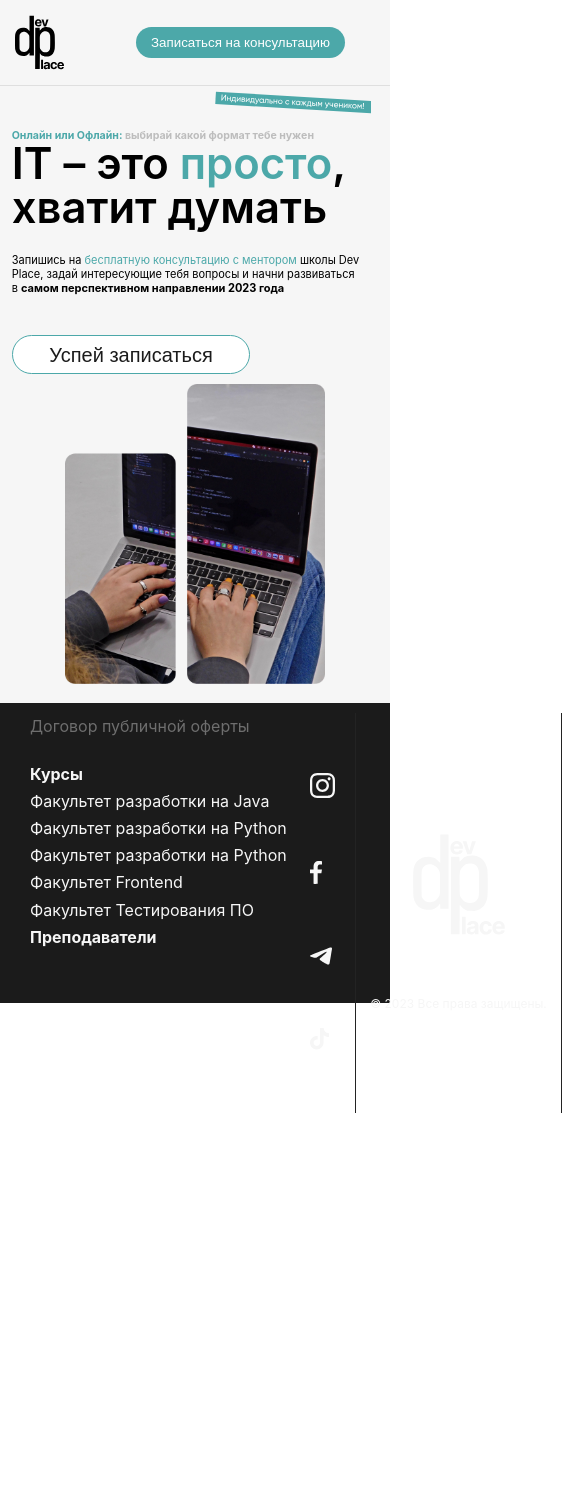
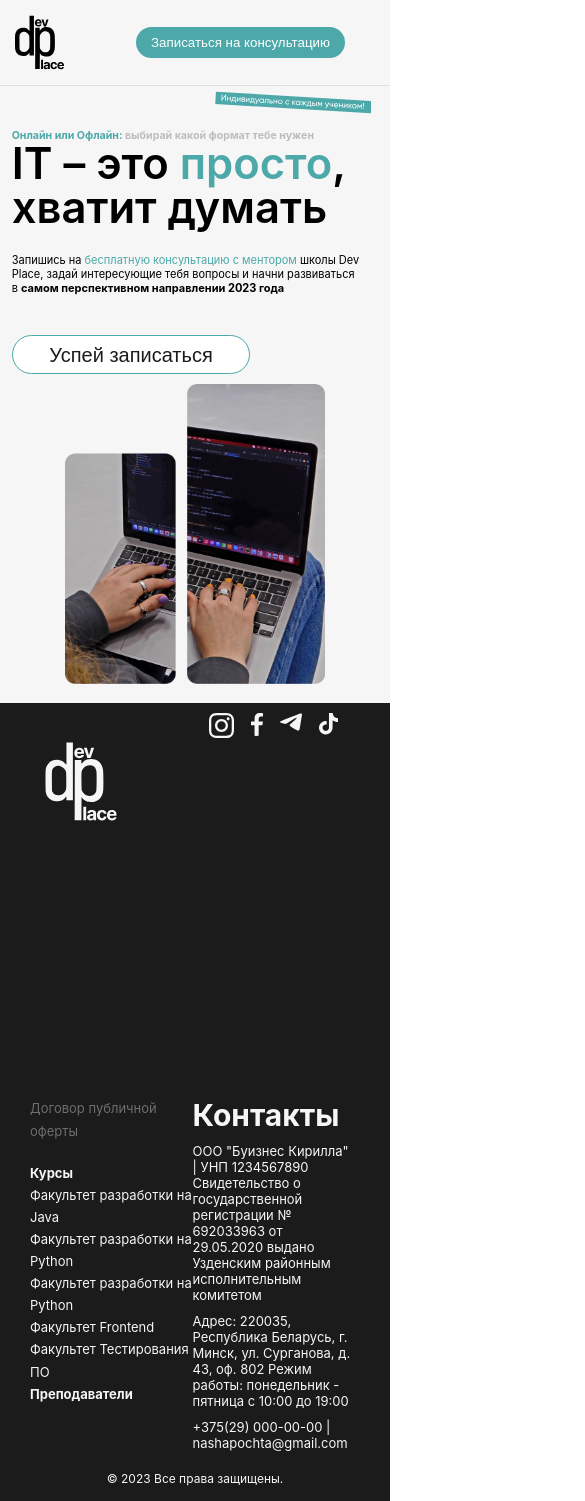
Before and after one commit to kirill1881/Zhilploshad, a React (Create React App) app: page / in a window 390 px wide. Shown: the top 1501 px of the page, 585 px wide, since content can reach past the window. Before the commit the page ends 1113 px from the top, so only its background shows below. Built offline with nearby package versions, Linux system fonts and the light colour scheme.

Commit message:
new functional

```diff
--- a/src/components/Footer/Footer.js
+++ b/src/components/Footer/Footer.js
@@ -9,7 +9,7 @@ import styles from "./Footer.module.scss";
 export const Footer = () => {
   return (
     <footer className={styles.wrapper}>
-      <ul>
+      <ul className={styles.faculty}>
         <li>
           <a className={styles.offeAgreement} href="#">
             Договор публичной оферты
@@ -60,7 +60,7 @@ export const Footer = () => {
         <span>© 2023 Все права защищены.</span>
       </div>
       <div className={styles.contactBlock}>
-        <h2>Контакты</h2>
+        <h2 className={styles.contact}>Контакты</h2>
         <p>
           ООО "Буизнес Кирилла" | УНП 1234567890 Свидетельство о государственной
           регистрации № 692033963 от 29.05.2020 выдано Узденским районным
--- a/src/components/Footer/Footer.module.scss
+++ b/src/components/Footer/Footer.module.scss
@@ -19,16 +19,16 @@ a {
   color: #f6f6f6;
 }
 
-h2 {
+.contact {
   margin: 0 0 10px 0;
   font-size: 40px;
 
-  @media (max-width: 1201px) {
+  @media (max-width: 1000px) {
     font-size: 35px;
   }
 
-  @media (max-width: 1046px) {
-    font-size: 25px;
+  @media (max-width: 951px) {
+    font-size: 30px;
   }
 }
 
@@ -51,6 +51,22 @@ h2 {
   @media (max-width: 1001px) {
     padding: 10px 35px 20px 30px;
   }
+  @media (max-width: 911px) {
+    grid-template-columns: 210px 45px 250px 1fr;
+    max-height: 350px;
+  }
+
+  @media (max-width: 768px) {
+    grid-template-columns: 1fr 45px 1fr;
+    grid-template-rows: 1fr 1fr;
+    max-height: 450px;
+  }
+
+  @media (max-width: 600px) {
+    grid-template-columns: 1fr 1fr;
+    max-height: 100%;
+    position: relative;
+  }
 }
 
 .socialLink {
@@ -64,6 +80,12 @@ h2 {
       fill: #4ca8a9;
     }
   }
+
+  @media (max-width: 600px) {
+    order: -3;
+    display: flex;
+    flex-direction: row;
+  }
 }
 
 .logo {
@@ -73,6 +95,10 @@ h2 {
   @media (max-width: 1201px) {
     transform: scale(0.9);
   }
+
+  @media (max-width: 951px) {
+    transform: scale(0.7);
+  }
 }
 
 .logoBlock {
@@ -80,12 +106,36 @@ h2 {
   flex-direction: column;
   justify-content: center;
   align-items: center;
+  max-height: 298px;
   border-left: 1px solid #232323;
   border-right: 1px solid #232323;
   margin-right: 43px;
   span {
     font-size: 12px;
     margin-top: 43px;
+
+    @media (max-width: 951px) {
+      margin-top: 23px;
+    }
+    @media (max-width: 600px) {
+      position: absolute;
+      bottom: 15px;
+      left: 50%;
+      transform: translateX(-50%);
+    }
+  }
+  @media (max-width: 600px) {
+    display: block;
+  }
+
+  @media (max-width: 600px) {
+    border-left: none;
+    border-right: none;
+    margin-right: 0;
+  }
+
+  @media (max-width: 600px) {
+    order: -4;
   }
 }
 
@@ -95,6 +145,13 @@ h2 {
 
 .contactBlock {
   font-size: 14px;
+
+  @media (max-width: 951px) {
+    font-size: 13px;
+  }
+  @media (max-width: 600px) {
+    margin-bottom: 30px;
+  }
 }
 
 .adress {
@@ -105,3 +162,15 @@ h2 {
   color: #6e6e6e;
   margin-bottom: 24px;
 }
+
+.faculty {
+  li {
+    @media (max-width: 951px) {
+      font-size: 13px;
+    }
+
+    @media (max-width: 600px) {
+      order: 2;
+    }
+  }
+}
--- a/src/components/Main/Main.module.scss
+++ b/src/components/Main/Main.module.scss
@@ -46,6 +46,10 @@ h1 {
   font-size: calc(10px + (20 - 9) * ((100vw - 320px) / (1600 - 320)));
   font-weight: 700;
   color: #bdbdbd;
+
+  @media (min-width: 1260px) {
+    font-size: 20px;
+  }
 }
 
 .textColor {
@@ -68,12 +72,20 @@ h1 {
   font-weight: 600;
   font-size: calc(40px + (90 - 25) * ((100vw - 320px) / (1600 - 320)));
   line-height: 1;
+
+  @media (min-width: 1260px) {
+    font-size: 90px;
+  }
 }
 
 .textDescription {
   margin-top: 24px;
   font-size: calc(10px + (24 - 5) * ((100vw - 320px) / (1600 - 320)));
   max-width: 95%;
+
+  @media (min-width: 1260px) {
+    font-size: 24px;
+  }
 }
 
 .btn {
@@ -116,6 +128,11 @@ h1 {
   right: 10%;
   top: 0;
 
+  @media (min-width: 1260px) {
+    max-width: 23vw;
+    top: 2%;
+  }
+
   @media (max-width: 1100px) {
     transform: scale(0.9);
   }
```
